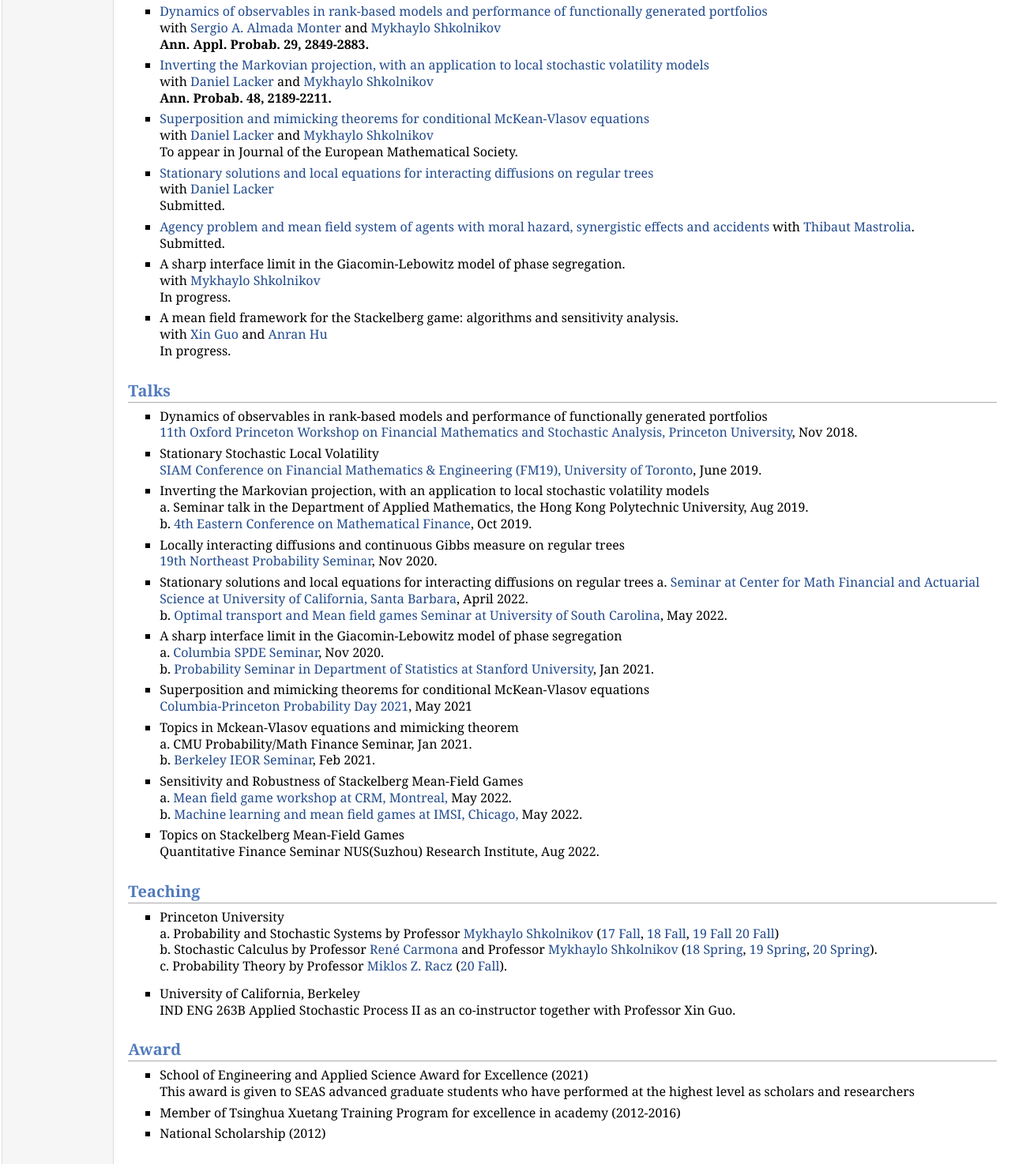
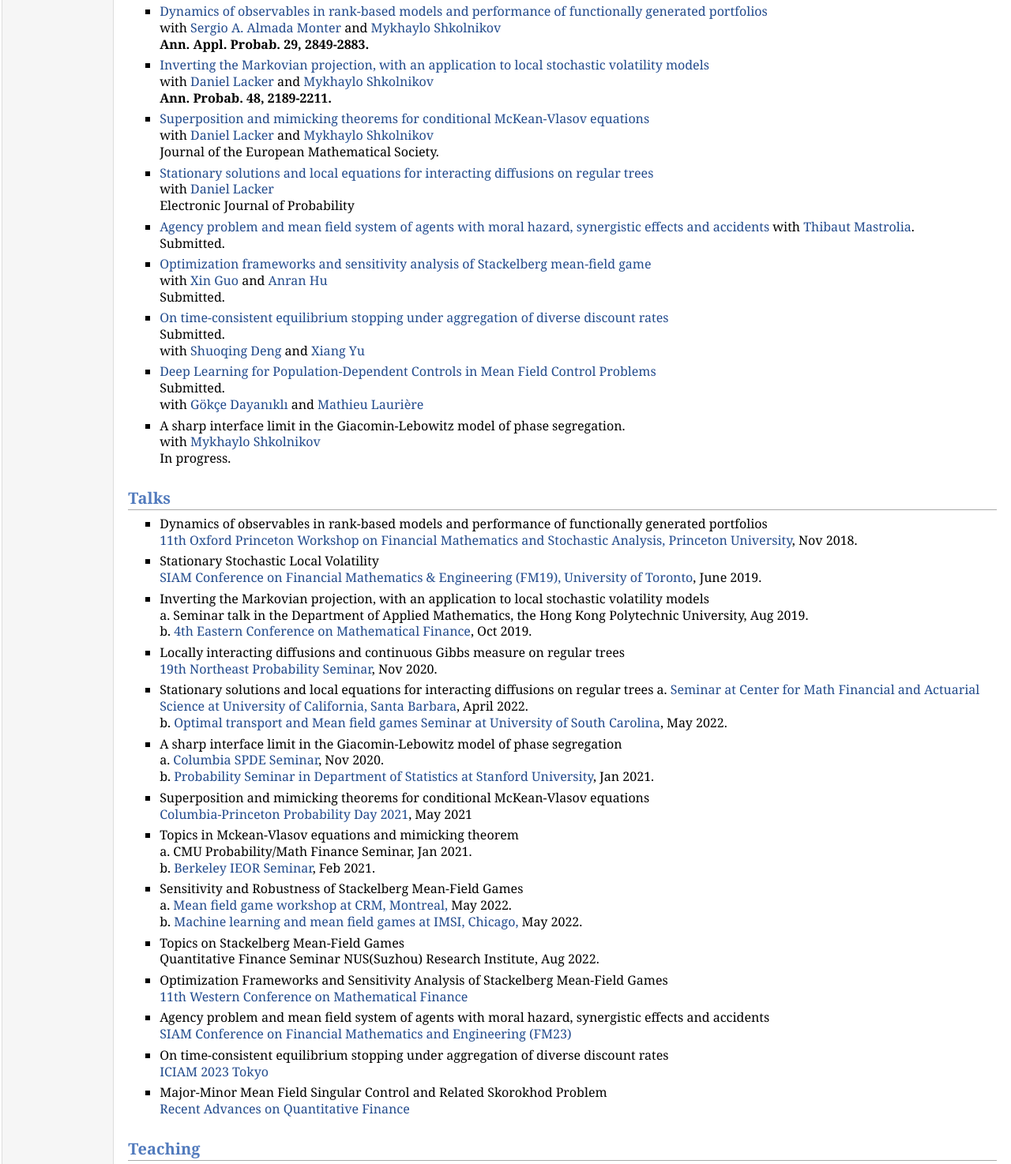
Before and after one commit to jiachengzh/jiachengzh.github.io, a plain HTML site: page index.html in a window 1280 px wide. Shown: the part 466-1940 px from the top of the page at 79% size. Drawn offline with Linux system fonts and the light colour scheme.

Commit message:
Add files via upload

```diff
--- a/index.html
+++ b/index.html
@@ -37,21 +37,29 @@ with <a href="http://www.columbia.edu/~dl3133/" target=&ldquo;blank&rdquo;>Danie
 </li>
 <li><p><a href="https://arxiv.org/abs/2004.00099" target=&ldquo;blank&rdquo;>Superposition and mimicking theorems for conditional McKean-Vlasov equations</a> <br />
 with <a href="http://www.columbia.edu/~dl3133/" target=&ldquo;blank&rdquo;>Daniel Lacker</a> and <a href="http://mykhaylo.princeton.edu/" target=&ldquo;blank&rdquo;>Mykhaylo Shkolnikov</a> <br />
-To appear in Journal of the European Mathematical Society.</p>
+Journal of the European Mathematical Society.</p>
 </li>
 <li><p><a href="https://arxiv.org/abs/2111.05416?context=math" target=&ldquo;blank&rdquo;>Stationary solutions and local equations for interacting diffusions on regular trees</a> <br />
 with <a href="http://www.columbia.edu/~dl3133/" target=&ldquo;blank&rdquo;>Daniel Lacker</a> <br />
-Submitted. <br /></p>
+Electronic Journal of Probability <br /></p>
 </li>
 <li><p><a href="https://arxiv.org/abs/2207.11087" target=&ldquo;blank&rdquo;>Agency problem and mean field system of agents with moral hazard, synergistic effects and accidents</a> with <a href="https://mastrolia.ieor.berkeley.edu/" target=&ldquo;blank&rdquo;>Thibaut Mastrolia</a>. <br />
 Submitted. <br /></p>
 </li>
+<li><p><a href="https://arxiv.org/pdf/2210.04110.pdf" target=&ldquo;blank&rdquo;>Optimization frameworks and sensitivity analysis of Stackelberg mean-field game</a> <br />
+with <a href="https://xinguo.ieor.berkeley.edu/" target=&ldquo;blank&rdquo;>Xin Guo</a> and <a href="https://anranhu.github.io/" target=&ldquo;blank&rdquo;>Anran Hu</a><br />
+Submitted. <br /></p>
+</li>
+<li><p><a href="https://arxiv.org/abs/2302.07470" target=&ldquo;blank&rdquo;>On time-consistent equilibrium stopping under aggregation of diverse discount rates</a> <br />
+Submitted. <br />
+with <a href="https://sites.google.com/view/shuoqingdeng/" target=&ldquo;blank&rdquo;>Shuoqing Deng</a> and <a href="https://sites.google.com/site/xiangyuama/" target=&ldquo;blank&rdquo;>Xiang Yu</a><br /></p>
+</li>
+<li><p><a href="https://arxiv.org/abs/2306.04788" target=&ldquo;blank&rdquo;>Deep Learning for Population-Dependent Controls in Mean Field Control Problems</a> <br />
+Submitted. <br />
+with <a href="https://www.gokcedayanikli.com/" target=&ldquo;blank&rdquo;>Gökçe Dayanıklı</a> and <a href="https://mlauriere.github.io/" target=&ldquo;blank&rdquo;>Mathieu Laurière</a><br /></p>
+</li>
 <li><p>A sharp interface limit in the Giacomin-Lebowitz model of phase segregation.<br />
 with <a href="http://mykhaylo.princeton.edu/" target=&ldquo;blank&rdquo;>Mykhaylo Shkolnikov</a> <br />
-In progress.</p>
-</li>
-<li><p>A mean field framework for the Stackelberg game: algorithms and sensitivity analysis. <br />
-with <a href="https://xinguo.ieor.berkeley.edu/" target=&ldquo;blank&rdquo;>Xin Guo</a> and <a href="https://anranhu.github.io/" target=&ldquo;blank&rdquo;>Anran Hu</a><br />
 In progress.</p>
 </li>
 </ul>
@@ -92,6 +100,18 @@ b. <a href="https://www.imsi.institute/activities/machine-learning-and-mean-fiel
 <li><p>Topics on Stackelberg Mean-Field Games <br />
 Quantitative Finance Seminar NUS(Suzhou) Research Institute, Aug 2022.<br /></p>
 </li>
+<li><p>Optimization Frameworks and Sensitivity Analysis of Stackelberg Mean-Field Games <br />
+<a href="https://sites.google.com/berkeley.edu/11th-western-conference-on-mat/schedule/talk-information_jiacheng-zhang" target=&ldquo;blank&rdquo;>11th Western Conference on Mathematical Finance</a> <br /></p>
+</li>
+<li><p>Agency problem and mean field system of agents with moral hazard, synergistic effects and accidents <br />
+<a href="https://meetings.siam.org/sess/dsp_programsess.cfm?SESSIONCODE=77079" target=&ldquo;blank&rdquo;>SIAM Conference on Financial Mathematics and Engineering (FM23)</a> <br /></p>
+</li>
+<li><p>On time-consistent equilibrium stopping under aggregation of diverse discount rates <br />
+<a href="https://iciam2023.org/registered_data?id=00382" target=&ldquo;blank&rdquo;>ICIAM 2023 Tokyo</a> <br /></p>
+</li>
+<li><p>Major-Minor Mean Field Singular Control and Related Skorokhod Problem <br />
+<a href="https://www.polyu.edu.hk/ama/news-and-events/events/2023/8/recent-advances-on-quantitative-finance/" target=&ldquo;blank&rdquo;>Recent Advances on Quantitative Finance</a></p>
+</li>
 </ul>
 <h2>Teaching</h2>
 <ul>
@@ -115,12 +135,12 @@ This award is given to SEAS advanced graduate students who have performed at the
 </li>
 <li><p>Member of Tsinghua Xuetang Training Program for excellence in academy (2012-2016) <br /></p>
 </li>
-<li><p>National Scholarship (2012)  </p>
+<li><p>National Scholarship (2012) </p>
 </li>
 </ul>
 <div id="footer">
 <div id="footer-text">
-Page generated 2022-09-07 11:54:41 PDT, by <a href="https://github.com/wsshin/jemdoc_mathjax" target="blank">jemdoc+MathJax</a>.
+Page generated 2023-09-20 13:38:12 PDT, by <a href="https://github.com/wsshin/jemdoc_mathjax" target="blank">jemdoc+MathJax</a>.
 </div>
 </div>
 </td>
```
Also changed, not shown: bio1.jpg (added), 5 other files.
